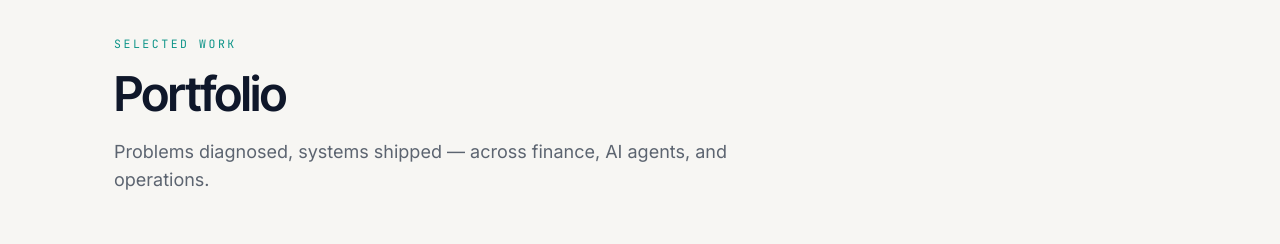
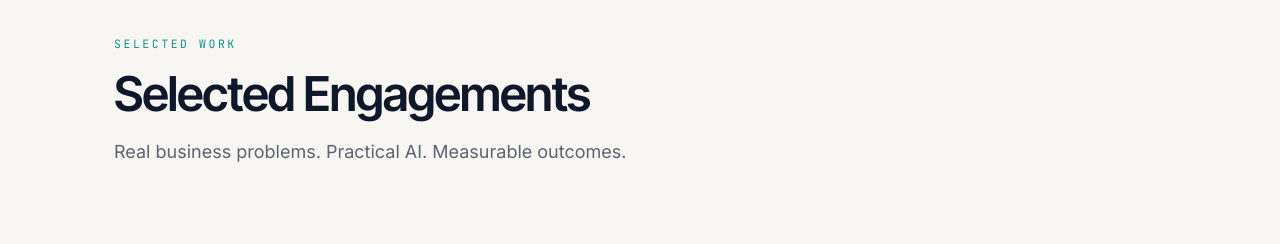
Before and after one commit to greatestgatsby/gaurav-godambe-portfolio, a React (Vite) app: page /portfolio in a window 1280 px wide. Shown: the part 125-369 px from the top of the page. Built offline with nearby package versions, Linux system fonts and the light colour scheme.

Commit message:
Changes
Co-authored-by: greatestgatsby <46049630+greatestgatsby@users.noreply.github.com>

```diff
--- a/src/pages/Portfolio.tsx
+++ b/src/pages/Portfolio.tsx
@@ -24,9 +24,9 @@ const Portfolio = () => {
       <main className="flex-grow pt-20">
         {!caseStudyId && (
           <PageHeader
-            eyebrow="Selected work"
-            title="Portfolio"
-            subtitle="Problems diagnosed, systems shipped — across finance, AI agents, and operations."
+            eyebrow="Selected Work"
+            title="Selected Engagements"
+            subtitle="Real business problems. Practical AI. Measurable outcomes."
           />
         )}
         <PortfolioSection fullPage showCaseStudy={caseStudyId} />
```
